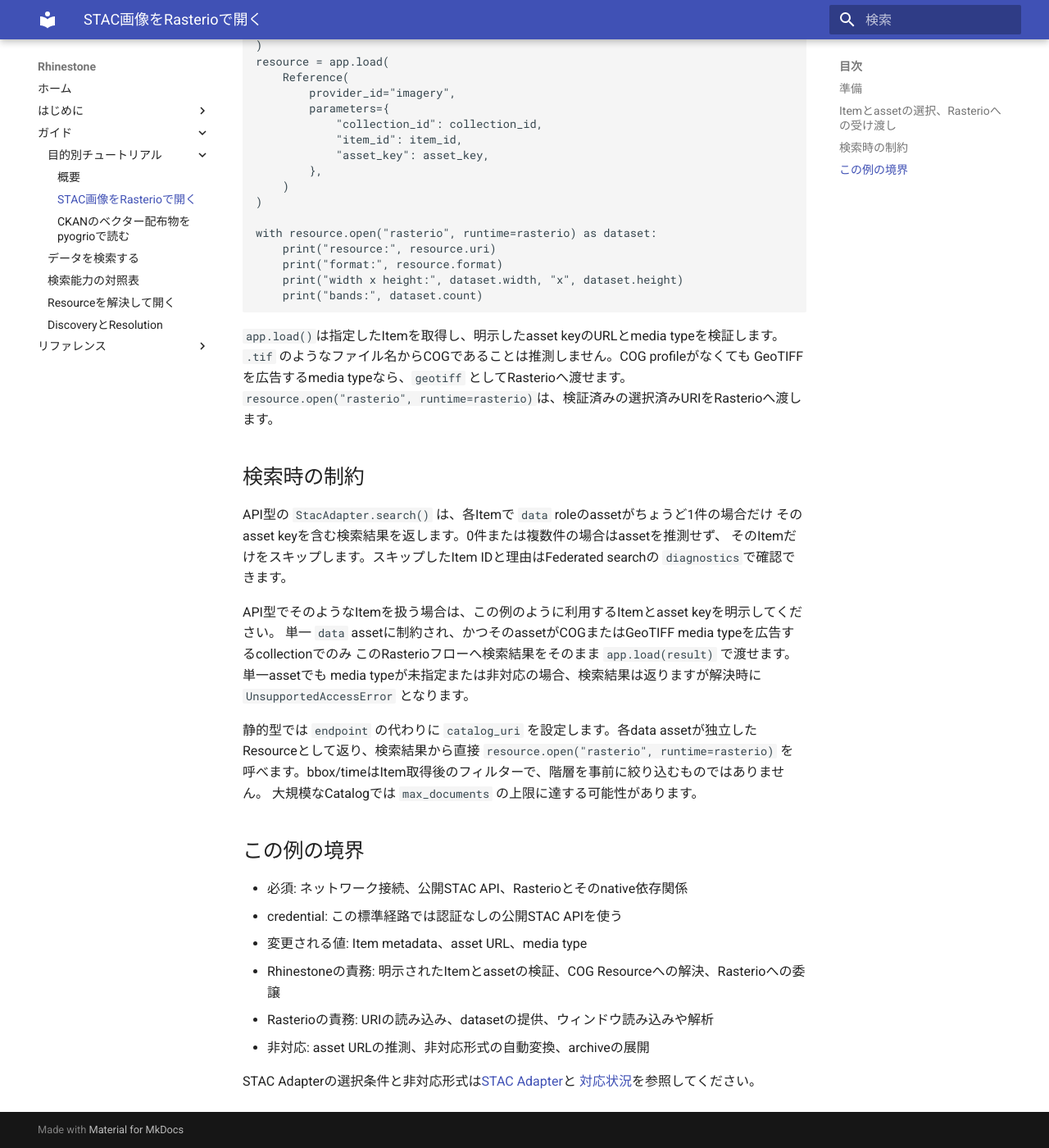
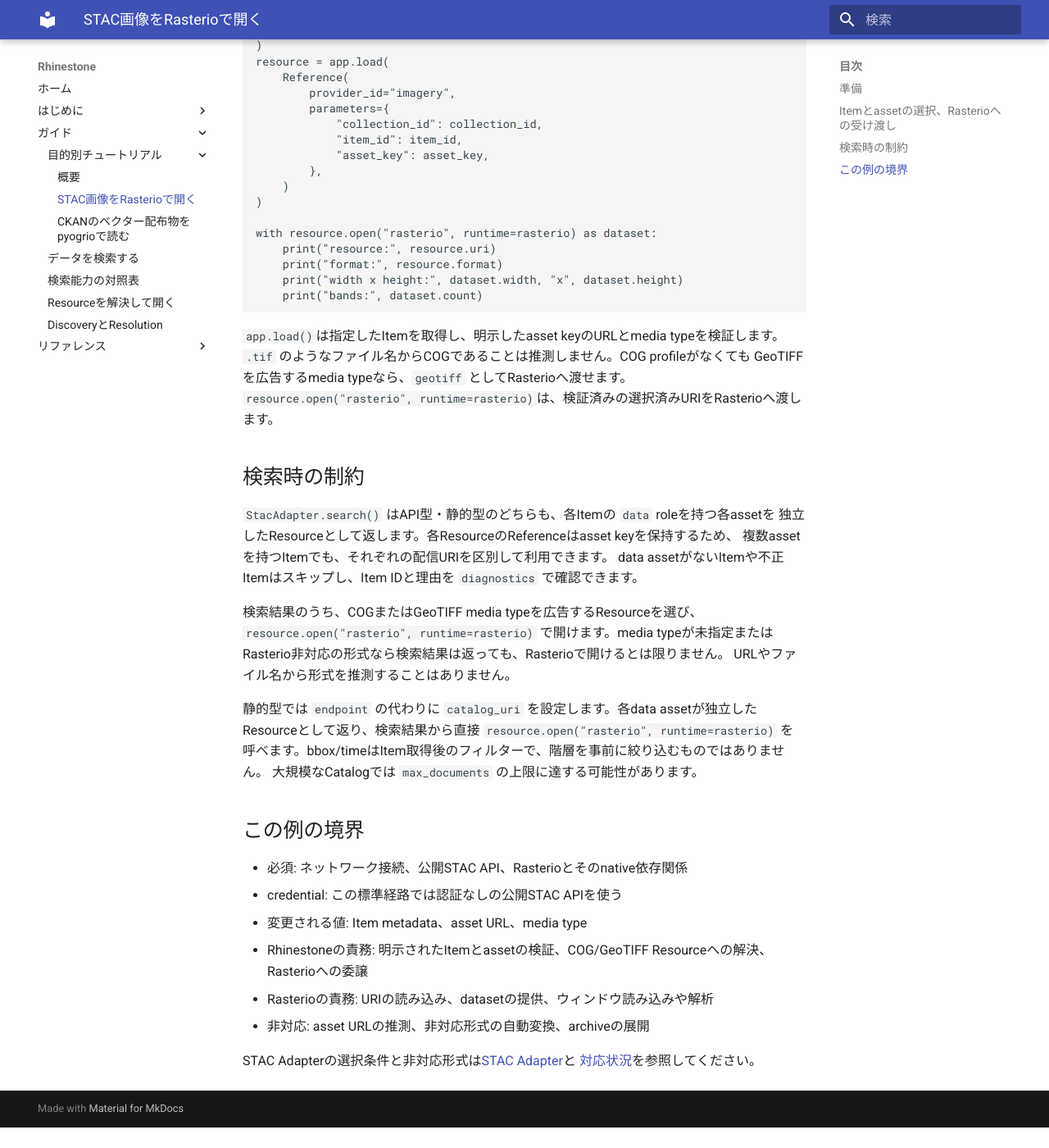
Before and after one commit to u-kitazawa/rhinestone, an MkDocs documentation site: the page built from docs/tutorials/stac-rasterio.md, in a window 1280 px wide and 1400 px high, scrolled down 1174 px. Shown: the whole window at 82% size. Built offline with MkDocs 1.6.1 and Material for MkDocs 9.7.7, drawn with Linux system fonts in a browser that asks for light colours; after the commit the page ends 2549 px from its top, so only the background shows below that.

Commit message:
docs: correct STAC API multi-asset search contract

```diff
--- a/docs/tutorials/stac-rasterio.md
+++ b/docs/tutorials/stac-rasterio.md
@@ -74,16 +74,15 @@
 
 ## 検索時の制約
 
-API型の `StacAdapter.search()` は、各Itemで `data` roleのassetがちょうど1件の場合だけ
-そのasset keyを含む検索結果を返します。0件または複数件の場合はassetを推測せず、
-そのItemだけをスキップします。スキップしたItem IDと理由はFederated searchの
-`diagnostics`で確認できます。
+`StacAdapter.search()` はAPI型・静的型のどちらも、各Itemの `data` roleを持つ各assetを
+独立したResourceとして返します。各ResourceのReferenceはasset keyを保持するため、
+複数assetを持つItemでも、それぞれの配信URIを区別して利用できます。
+data assetがないItemや不正Itemはスキップし、Item IDと理由を `diagnostics` で確認できます。
 
-API型でそのようなItemを扱う場合は、この例のように利用するItemとasset keyを明示してください。
-単一 `data` assetに制約され、かつそのassetがCOGまたはGeoTIFF media typeを広告するcollectionでのみ
-このRasterioフローへ検索結果をそのまま `app.load(result)` で渡せます。単一assetでも
-media typeが未指定または非対応の場合、検索結果は返りますが解決時に
-`UnsupportedAccessError` となります。
+検索結果のうち、COGまたはGeoTIFF media typeを広告するResourceを選び、
+`resource.open("rasterio", runtime=rasterio)` で開けます。media typeが未指定または
+Rasterio非対応の形式なら検索結果は返っても、Rasterioで開けるとは限りません。
+URLやファイル名から形式を推測することはありません。
 
 静的型では `endpoint` の代わりに `catalog_uri` を設定します。各data assetが独立した
 Resourceとして返り、検索結果から直接 `resource.open("rasterio", runtime=rasterio)` を
@@ -95,7 +94,7 @@
 - 必須: ネットワーク接続、公開STAC API、Rasterioとそのnative依存関係
 - credential: この標準経路では認証なしの公開STAC APIを使う
 - 変更される値: Item metadata、asset URL、media type
-- Rhinestoneの責務: 明示されたItemとassetの検証、COG Resourceへの解決、Rasterioへの委譲
+- Rhinestoneの責務: 明示されたItemとassetの検証、COG/GeoTIFF Resourceへの解決、Rasterioへの委譲
 - Rasterioの責務: URIの読み込み、datasetの提供、ウィンドウ読み込みや解析
 - 非対応: asset URLの推測、非対応形式の自動変換、archiveの展開
 
```
Also changed, not shown: docs/api/adapters/stac.md (+3 -3 lines), src/rhinestone/adapters/source/stac/README.md (+3 -2 lines), 1 other file.
